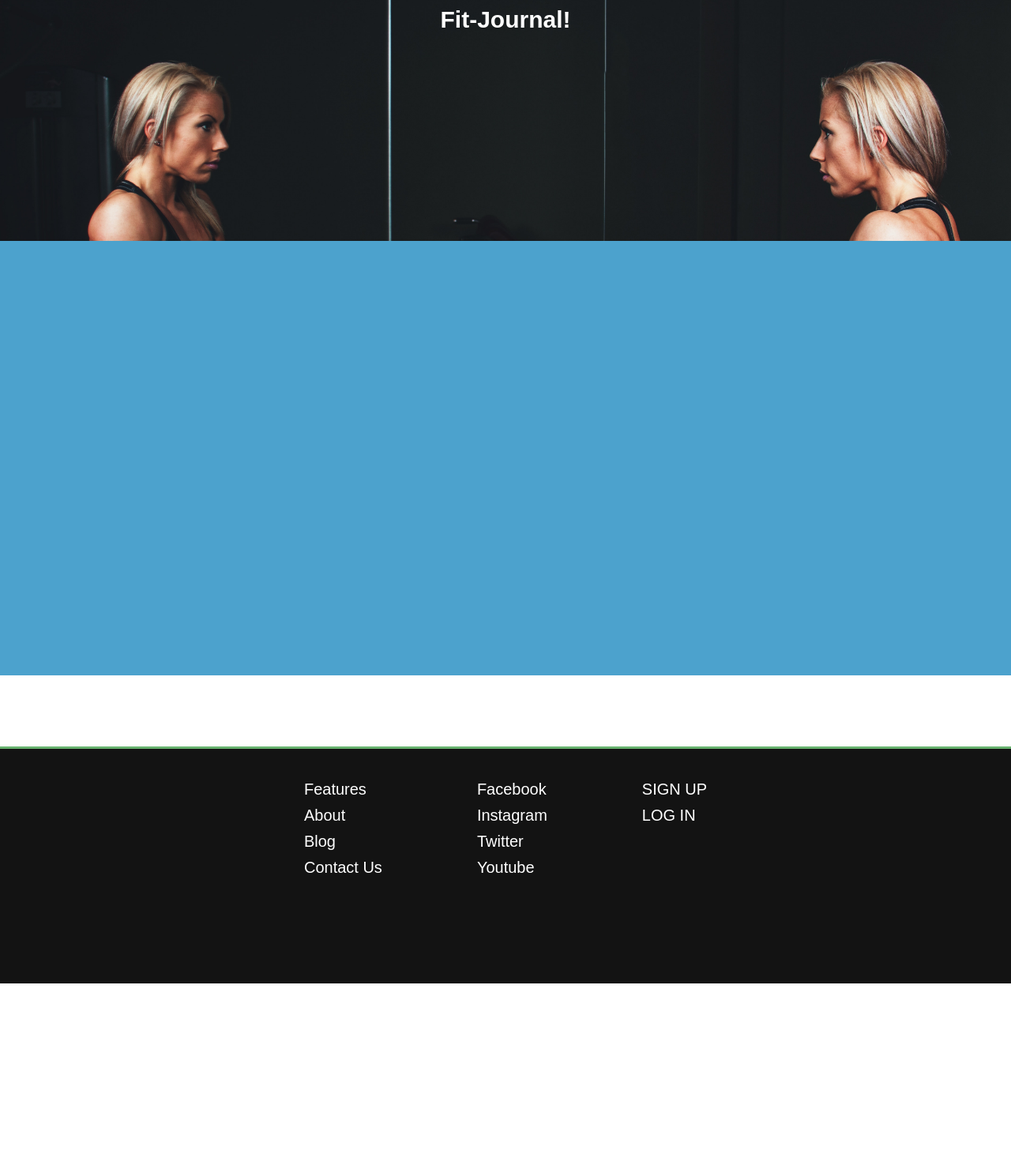
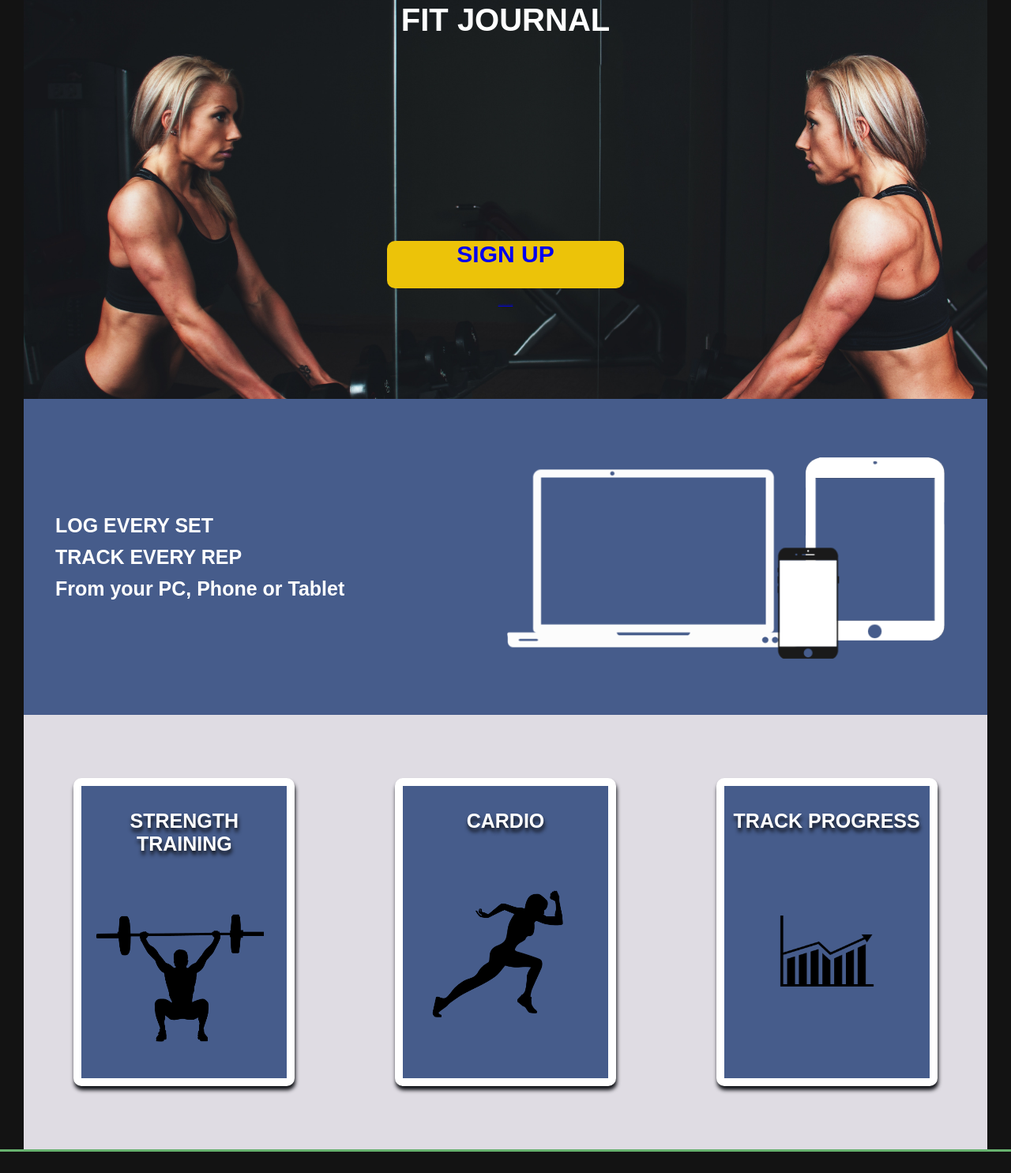
Before and after one commit to ernest-phillips/HomeLogger-Server, a website: page public/index.html in a window 1280 px wide. Shown: the part 135-1620 px from the top of the page at 79% size. Before the commit the page ends 1380 px from the top, so only its background shows below. Drawn offline with nearby package versions, Linux system fonts and the light colour scheme.

Commit message:
pretty home page

```diff
--- a/public/css/main.css
+++ b/public/css/main.css
@@ -10,7 +10,7 @@ html {
 }
 
 body {
-    background-color: #fff;
+    background-color: #131313;
 }
 
 h1 {
@@ -43,11 +43,15 @@ main {
     background-color: #fff;
 }
 
+#splash {
+    max-width: 1220px;
+}
+
 .container {
     display: flex;
     justify-content: center;
     width: 100%;
-    flex-direction: row;
+    flex-direction: column;
     height: 100%;
 }
 
@@ -85,6 +89,12 @@ main {
     line-height: 40px;
 }
 
+.login-logo {
+    justify-content: center;
+    width: 100%;
+    font-size: 2rem;
+}
+
 .nav-login {
     justify-content: flex-end;
     text-align: right;
@@ -92,15 +102,19 @@ main {
     font-size: 2rem;
 }
 
-.nav-login a {
+.login {
+    padding-right: 20px;
+}
+
+.login {
     text-decoration: none;
 }
 
-.nav-login a:visited {
+.login:visited {
     color: #fff;
 }
 
-.nav-login a:hover {
+.login:hover {
     color: #ecc309;
 }
 
@@ -221,6 +235,20 @@ max-width:370px;
 
 .login-page {
     background-color: transparent;
+}
+
+.sign-up {
+    padding: 10px;
+    color: #FFF;
+    text-decoration: none;
+}
+
+.sign-up :hover {
+    color: #ecc309;
+}
+
+.sign-up :visited {
+    color: #fff;
 }
 
 
@@ -625,15 +653,51 @@ input[type=number]::-webkit-outer-spin-button {
     background: url("../img/fit_splash_5.jpg");
     background-size: cover;
     width: 100%;
-    min-height: 400px;
+    min-height: 600px;
+}
+
+.home-container {
+    top: 50%;
+    margin-top: 400px;
+    margin-bottom: 100px;
+    margin-left: auto;
+    margin-right: auto;
+    text-align: center;
+}
+
+.home-reg {
+    display: flex;
+    width: 300px;
+    height: 60px;
+    color: #465C8b;
+    font-size: 3em;
+    font-weight: 600;
+    border: none;
+    border-radius: 10px;
+    background-color: #ecc309;
+    justify-content: center;
+}
+
+.home-reg a {
+    text-decoration: none;
+}
+
+.home-reg a:visited {
+    color: #465C8b;
+}
+
+.home-reg a:hover {
+    color: #fff;
 }
 
 .bg-info {
     display: flex;
-    background-color: #4ca2cd;
+    background-color: #DFDCE3;
     height: 550px;
     width: 100%;
-    flex-direction: column;
+    flex-direction: row;
+    justify-content: space-around;
+    align-items: center;
 }
 
 .introduction {
@@ -647,9 +711,11 @@ input[type=number]::-webkit-outer-spin-button {
     left: 50%;
     transform: translate(-50%, -50%);
     color: #fff;
+    font-size: 4em;
 }
 
 #home-container {
+    background-color: #465C8b;
     width: 100%;
     height: 100%;
     display: -webkit-box;
@@ -664,3 +730,92 @@ input[type=number]::-webkit-outer-spin-button {
     align-items: center;
     flex-direction: column;
 }
+
+
+/* Splash Page Graphics */
+
+.activites {
+    display: flex;
+    height: 390px;
+    width: 280px;
+    background-color: #465C8b;
+    flex-direction: column;
+    padding-top: 30px;
+    padding-left: 10px;
+    padding-right: 10px;
+    text-align: center;
+    color: #FFF;
+    box-shadow: #0e1015 1px 5px 5px;
+    border: 10px solid #fff;
+    border-radius: 10px;
+}
+
+.activites h2 {
+    margin-bottom: 50px;
+    text-shadow: #0e1015 1px 5px 5px;
+}
+
+.strength {
+    height: 200px;
+    display: flex;
+    justify-content: center;
+}
+
+.cardio {
+    height: 200px;
+    display: flex;
+    vertical-align: bottom;
+    justify-content: center;
+}
+
+.graph {
+    height: 200px;
+    display: flex;
+    justify-content: center;
+}
+
+.devices {
+    background-color: #465C8b;
+    display: flex;
+    flex-direction: row;
+    height: 400px;
+    width: 100%;
+    align-items: center;
+}
+
+.device-text {
+    display: flex;
+    justify-content: flex-start;
+    width: 50%;
+    padding-left: 40px;
+    color: #fff;
+    flex-direction: column;
+}
+
+.device-imgs {
+    display: flex;
+    justify-content: flex-end;
+    max-width: 50%;
+}
+
+.mobile-img {
+    max-height: 300px;
+}
+
+.already {
+    color: #fff;
+    margin-top: 20px;
+    font-size: 1.25px;
+    height: 15px;
+}
+
+
+/* .already a {} */
+
+.already a:hover {
+    color: #fff;
+}
+
+.already a:visited {
+    color: #fff;
+}
--- a/public/index.html
+++ b/public/index.html
@@ -16,16 +16,49 @@
     <header class="header">
         <div class="logo">Fit-Journal</div>
         <nav class="nav-login">
-            <a href="/login.html">Log In</a>
-            <a href="/signup.html">Sign Up</a>
+            <a href="/login.html" class="login">Log In</a>
+            <a href="/signup.html" class="sign-up">Sign Up</a>
         </nav>
     </header>
-    <main>
+    <main id="splash">
 
         <div id="home-container">
-            <section id="jumbotron"> </section>
-            <h1 class="introduction">Fit-Journal!</h1>
-            <section class="bg-info"></section>
+            <section id="jumbotron">
+                <h1 class="introduction">FIT JOURNAL</h1>
+                <div class="home-container">
+                    <button class="home-reg">
+                        <a href="./signup.html">SIGN UP</a>
+                    </button>
+                    <p class="already"><a href="./login.html">Already Signed up? Login instead</a></p>
+                </div>
+
+            </section>
+            <section class="devices">
+                <div class="device-text">
+                    <h2>LOG EVERY SET</h2>
+                    <br>
+                    <h2>TRACK EVERY REP</h2>
+                    <br>
+                    <h2>From your PC, Phone or Tablet</h2>
+                </div>
+                <div class="device-imgs">
+                    <img class="mobile-img" src="./img/devices.png" alt="Mobile devices">
+                </div>
+            </section>
+            <section class="bg-info">
+                <div class="activites">
+                    <h2>STRENGTH TRAINING</h2>
+                    <img class="strength" src="./img/strength.png" alt="">
+                </div>
+                <div class="activites">
+                    <h2>CARDIO</h2>
+                    <img class="cardio" src="./img/cardio.png" alt="">
+                </div>
+                <div class="activites">
+                    <h2>TRACK PROGRESS</h2>
+                    <img class="graph" src="./img/graph.png" alt="">
+                </div>
+            </section>
             <!-- <section class="bg-info"></section> -->
         </div>
 
```
Also changed, not shown: public/login.html (+4 -2 lines).
